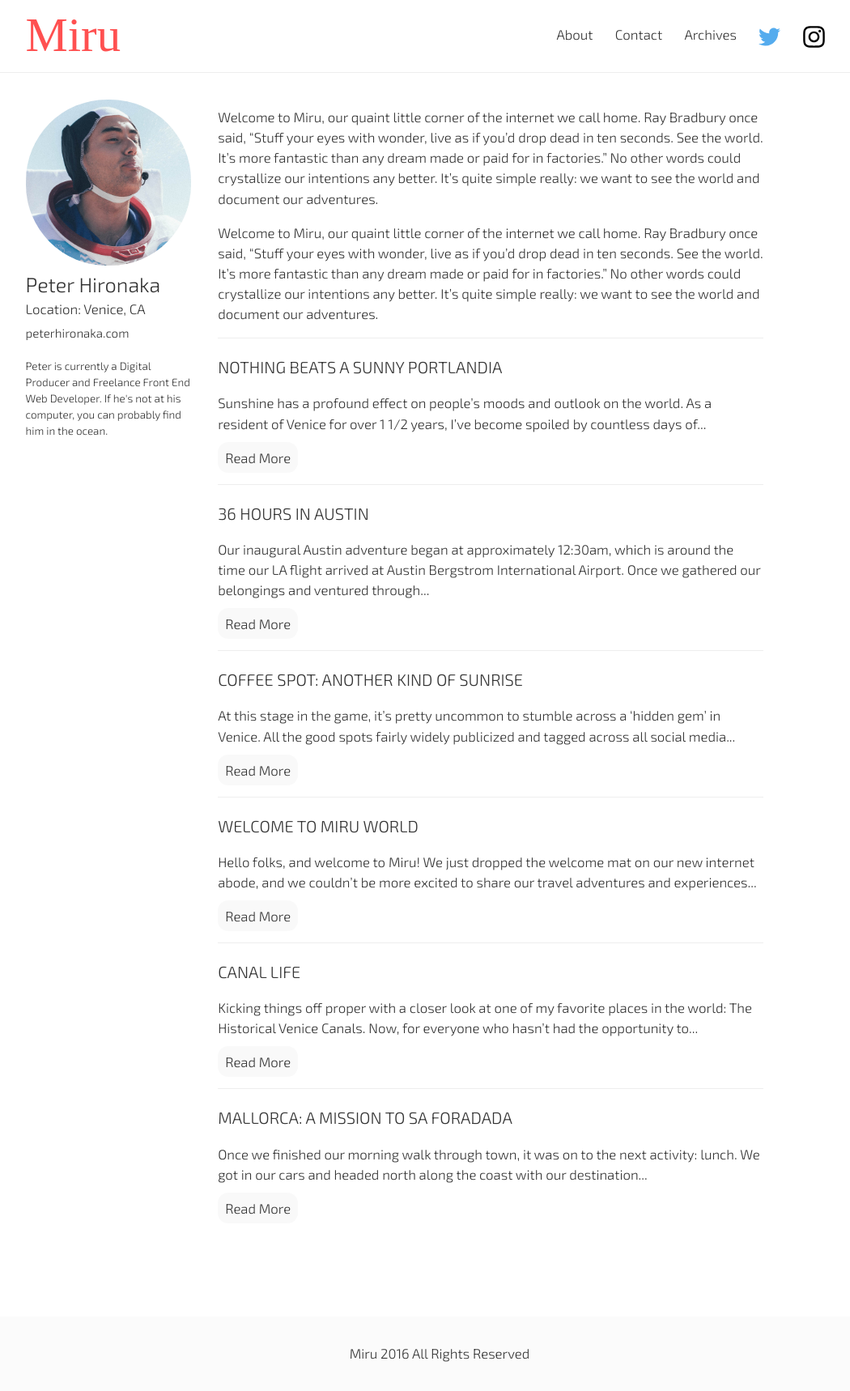
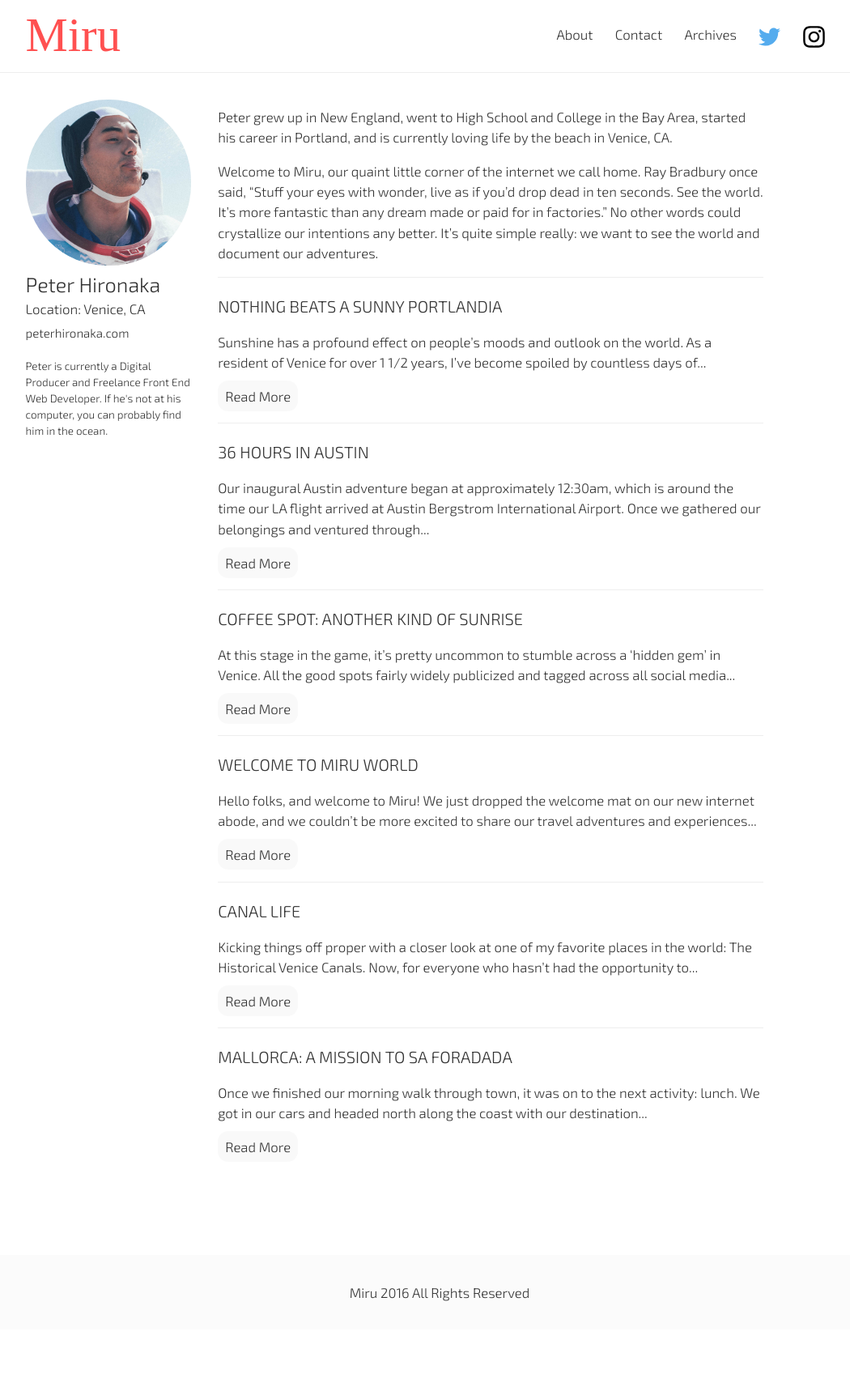
Before and after one commit to PHironaka/Miru-Blog, a Jekyll site: the page built from _author/peter-hironaka.markdown, in a window 1280 px wide. Shown: the whole page at 81% size, without its empty margins (97-1147 px from the left). Built offline with Jekyll 4.4.1, drawn with Linux system fonts in a browser that asks for light colours; some web fonts are replaced; a script that is not in the unit is left out; comment, search, counter and statistics services are not loaded; after the commit the page ends 1642 px from its top, so only the background shows below that.

Commit message:
Updated Peter Hironaka

```diff
--- a/_author/peter-hironaka.markdown
+++ b/_author/peter-hironaka.markdown
@@ -10,7 +10,6 @@ twitter: <a href="http://peterhironaka.com" target="_blank">peterhironaka.com</a
 layout: author
 ---
 
+Peter grew up in New England, went to High School and College in the Bay Area, started his career in Portland, and is currently loving life by the beach in Venice, CA.
 
 Welcome to Miru, our quaint little corner of the internet we call home. Ray Bradbury once said, “Stuff your eyes with wonder, live as if you’d drop dead in ten seconds. See the world. It’s more fantastic than any dream made or paid for in factories.” No other words could crystallize our intentions any better. It’s quite simple really: we want to see the world and document our adventures.
-
-Welcome to Miru, our quaint little corner of the internet we call home. Ray Bradbury once said, “Stuff your eyes with wonder, live as if you’d drop dead in ten seconds. See the world. It’s more fantastic than any dream made or paid for in factories.” No other words could crystallize our intentions any better. It’s quite simple really: we want to see the world and document our adventures.
```
